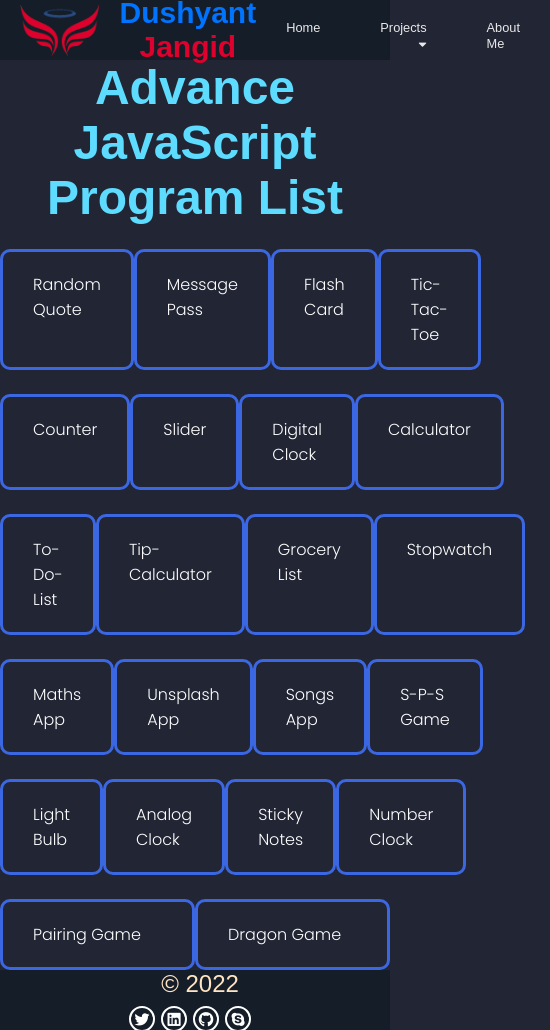
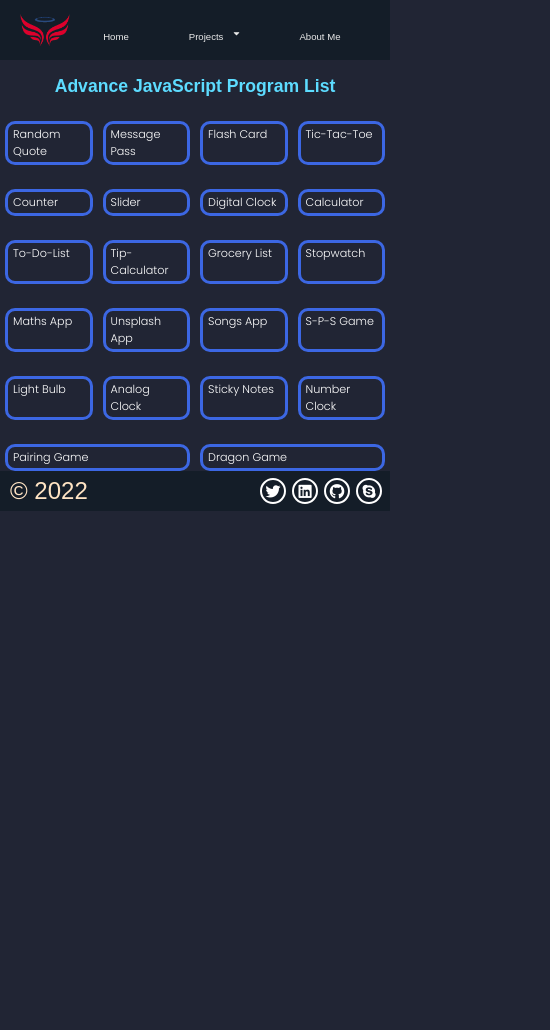
Before and after one commit to Dushyant1122/advance-project-list, a plain HTML site: page index.html in a window 390 px wide. Shown: the whole page, 550 px wide, since content can reach past the window. After the commit the page ends 844 px from the top, so only its background shows below. Drawn offline with Linux system fonts and the light colour scheme.

Commit message:
responsive

```diff
--- a/index.html
+++ b/index.html
@@ -13,7 +13,7 @@
   <body>
     <!-- HEADER START -->
     <div class="menu-bar">
-      <div class="logo11">
+      <div class="name-logo">
       <img src="logo.png" alt="logo" class="logo-self">
       <h1 class="logo">Dushyant <span>Jangid</span></h1>
     </div>
--- a/style.css
+++ b/style.css
@@ -52,3 +52,65 @@ div{
         0 0 50px #4e00c2;
     }
 }
+
+@media (max-width: 1024px){
+    #heading{
+    font-weight: bolder;
+    font-size: 2rem;
+    color: #5ddcff;
+    margin-top: 1rem;
+}
+  .button{
+
+    padding: 10px 15px;
+    border: 3px solid #3c67e3;
+    border-radius: 10px;
+    margin: 1.5rem .5rem 0 .5rem;
+    width: 190px;
+}
+}
+@media (max-width: 768px){
+    div{
+    display: flex;
+    /* justify-content: space-around; */
+
+}
+    #heading{
+    font-weight: bolder;
+    font-size: 1.5rem;
+    color: #5ddcff;
+    text-align: center;
+    margin-top: 1rem;
+}
+  .button{
+    font-size: .8rem;
+    padding: 2px 5px;
+    border: 3px solid #3c67e3;
+    border-radius: 10px;
+    margin: 1.5rem 1rem 0 1rem;
+    width: 190px;
+}
+}
+
+@media (max-width: 480px){
+    div{
+    display: flex;
+    /* justify-content: space-around; */
+
+}
+    #heading{
+    font-weight: bolder;
+    font-size: 1.1rem;
+    color: #5ddcff;
+    text-align: center;
+    margin-top: 1rem;
+}
+  .button{
+    font-size: .7rem;
+    padding: 2px 5px;
+    border: 3px solid #3c67e3;
+    border-radius: 10px;
+    margin: 1.5rem 5px 0 5px;
+    width: 190px;
+}
+}
--- a/stylefooter.css
+++ b/stylefooter.css
@@ -75,8 +75,8 @@ footer{
 
 @media(max-width:1024px) {
     .icon{
-        width: 50px;
-        height: 50px;
+        width: 35px;
+        height: 35px;
     }
     .copyright{
         font-size: 1.5rem;
@@ -84,8 +84,8 @@ footer{
 }
 @media(max-width:768px) {
     .icon{
-        width: 22px;
-        height: 22px;
+        width: 28px;
+        height: 28px;
         font-size: 15px;
     }
     .copyright{
@@ -93,6 +93,9 @@ footer{
     }
 }
 @media(max-width: 480px) {
+    footer{
+    background: #141d28;
+    height: 40px;
     .icon{
         width: 22px;
         height: 22px;
@@ -100,11 +103,6 @@ footer{
     .copyright{
         font-size: 1.5rem;
         }
-
-.footer-class{
-        display: flex;
-        flex-direction: column;
-    }
 }
 
 @media(max-width: 320px){
--- a/styleheader.css
+++ b/styleheader.css
@@ -15,12 +15,16 @@ body {
   font-family: sans-serif;
 
 }
-.logo11{
+.logo-self{
+  height: 80px;
+  width: 80px;
+}
+.name-logo{
   display: flex;
   align-items: center;
   text-align: center;
 }
-.logo11 h1{
+.name-logo h1{
   margin-left: 20px;
 }
 
@@ -114,12 +118,46 @@ body {
 }
 
 @media (max-width: 1024px){
-  .menu-bar ul li a{
-    font-size: 0.8rem;
+
+.logo {
+
+  font-size: 1.5rem;
   }
+.logo-self{
+  height: 60px;
+  width: 60px;
 }
+.menu-bar ul li a {
+  font-size: 1rem;
 
+}
+}
+@media (max-width: 768px){
+
+.logo {
+
+  font-size: 1rem;
+  }
 .logo-self{
-  height: 80px;
-  width: 80px;
+  height: 50px;
+  width: 50px;
 }
+.menu-bar ul li a {
+  font-size: 1rem;
+
+}
+}
+@media (max-width: 480px){
+
+.logo {
+
+  display: none;
+  }
+.logo-self{
+  height: 50px;
+  width: 50px;
+}
+.menu-bar ul li a {
+  font-size: .6rem;
+}
+}
```
